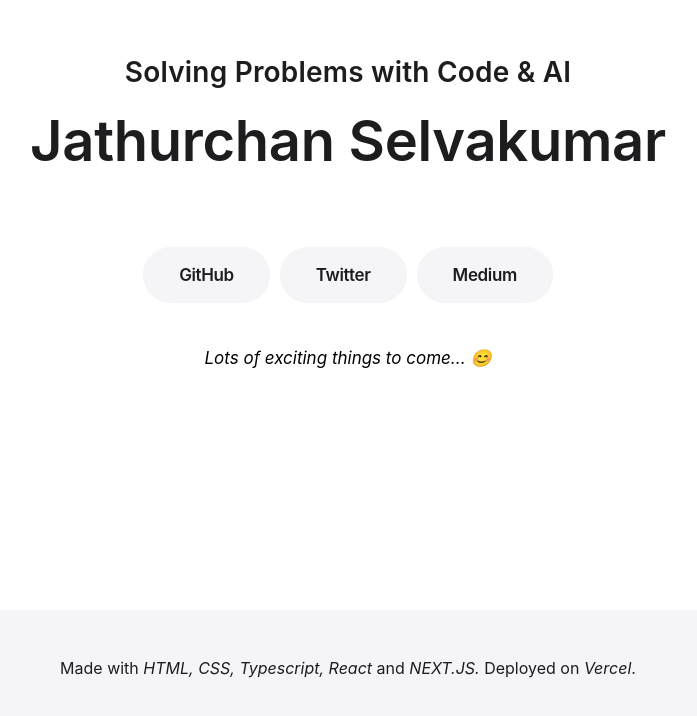
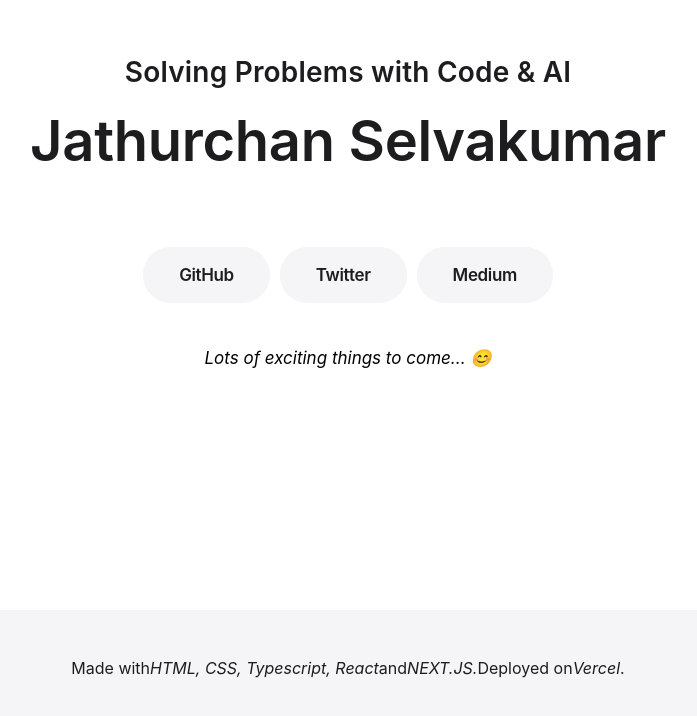
Before and after one commit to jathurchan/jathurchan.com, a Next.js app: page / in a window 1280 px wide. Shown: the part 190-906 px from the top of the page, without its empty margins (292-989 px from the left). Built offline with nearby package versions, Linux system fonts and the light colour scheme.

Commit message:
Made a correction

```diff
--- a/styles/Home.module.css
+++ b/styles/Home.module.css
@@ -22,7 +22,7 @@
   align-items: center;
 }
 
-.footer a {
+.footer p {
   display: flex;
   justify-content: center;
   align-items: center;
```
